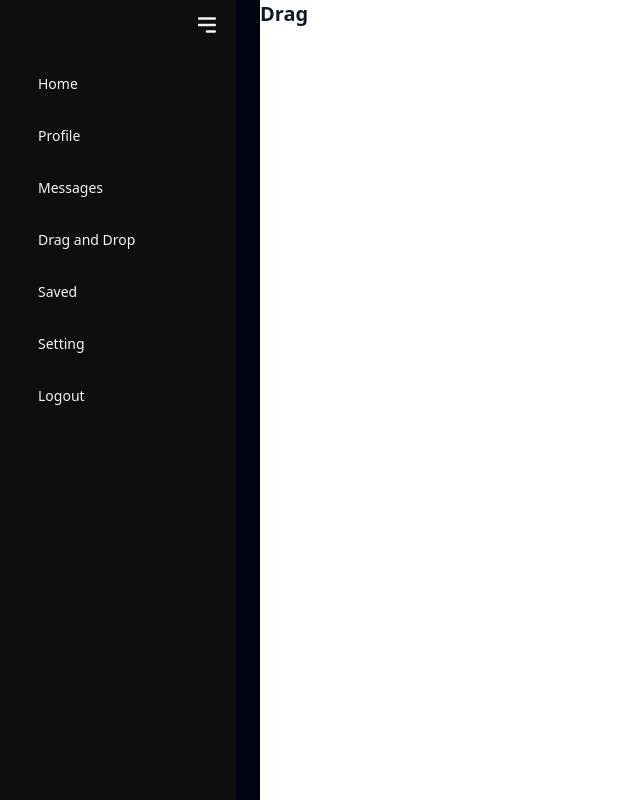
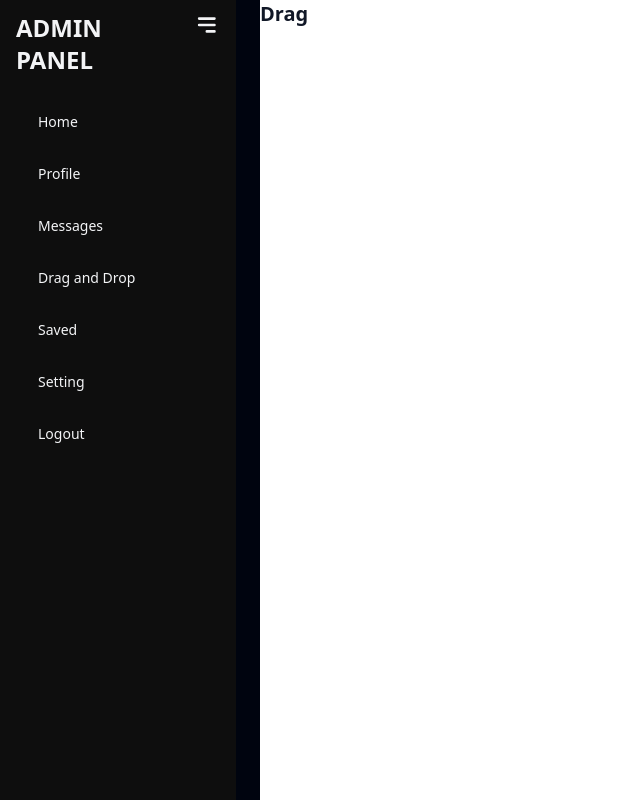
Before and after one commit to Jeet-Codes/PollyVerse, a React (Vite) app: page /drag in a window 1280 px wide. Shown: the whole page, without its empty margins (0-640 px from the left). Built offline with nearby package versions, Linux system fonts and the light colour scheme; some icons are missing.

Commit message:
some changes

```diff
--- a/src/components/Adminpages/Layout.jsx
+++ b/src/components/Adminpages/Layout.jsx
@@ -48,7 +48,9 @@ export default function Layout({children}) {
         } duration-500 text-gray-100 px-4`}
       >
         <div className="py-3 flex justify-end">
-
+        <div className='font-bold text-2xl mr-3'>
+          {open?'ADMIN PANEL':''}
+        </div>
           <HiMenuAlt3
             size={26}
             className="cursor-pointer"
```
